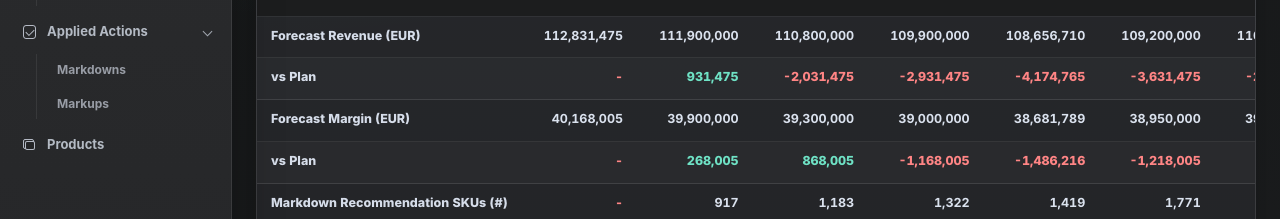
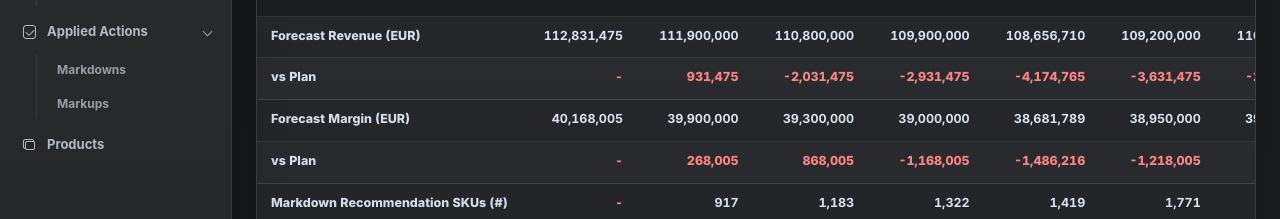
Before and after one commit to pituscv/PriceInv, a React (Vite) app: page / in a window 1280 px wide. Shown: the part 230-449 px from the top of the page. Built offline with nearby package versions, Linux system fonts and the light colour scheme.

Commit message:
Text color changes

```diff
--- a/src/App.jsx
+++ b/src/App.jsx
@@ -943,7 +943,8 @@ function WeeklyValue({ value, type }) {
   const text = String(value);
   const isNegative = text.trim().startsWith("-");
   const isEmpty = text === "-";
-  return <span className={`weeklyValue ${isNegative ? "is-negative" : ""} ${!isNegative && !isEmpty && type === "variance" ? "is-positive" : ""}`}>{text}</span>;
+  const isVarianceDeviation = type === "variance" && !isEmpty;
+  return <span className={`weeklyValue ${isNegative || isVarianceDeviation ? "is-negative" : ""}`}>{text}</span>;
 }
 
 function WeeklyDashboardOverview() {
```
